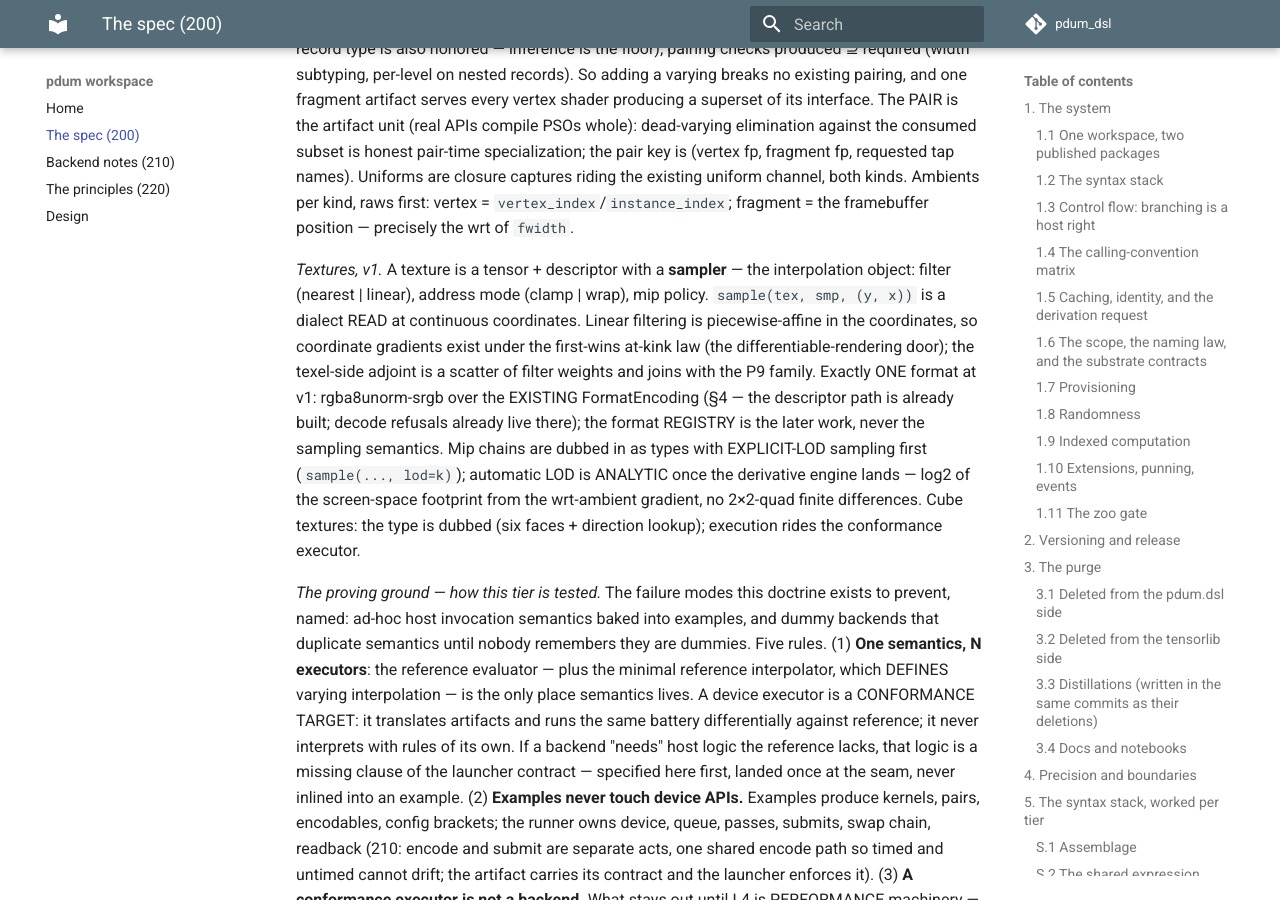
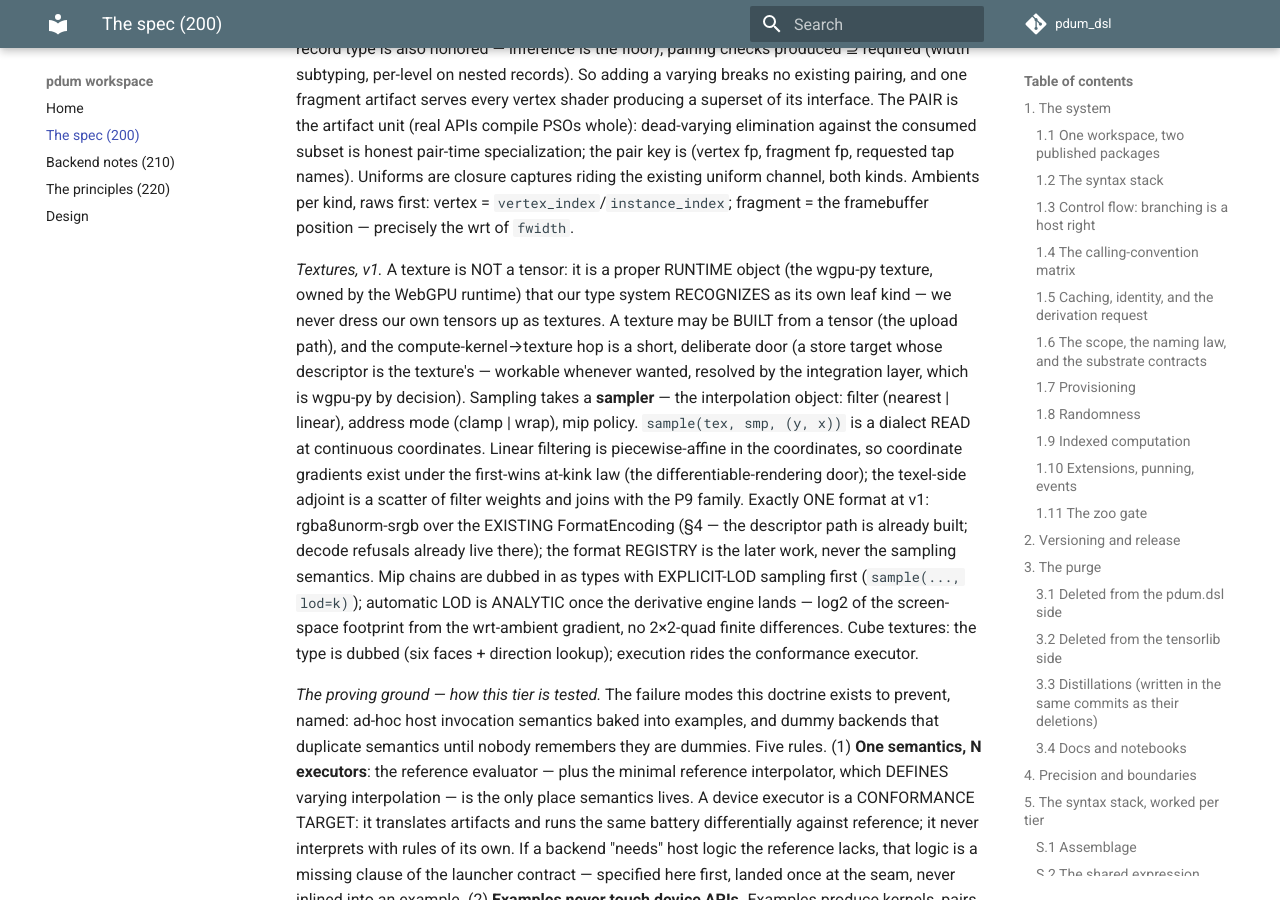
Before and after one commit to habemus-papadum/pdum_dsl, an MkDocs documentation site: the page built from docs/design/200_the-spec.md, in a window 1280 px wide and 900 px high, scrolled down 20757 px. Built offline with MkDocs 1.6.1 and Material for MkDocs 9.7.7, drawn with Linux system fonts in a browser that asks for light colours; comment, search, counter and statistics services are not loaded.

Commit message:
S.4: a texture is a runtime object our types recognize — never a tensor
Owner correction folded in: textures are proper wgpu-py runtime objects
recognized by the type system as their own leaf kind; a texture may be
BUILT from a tensor (the upload door), and the compute-kernel→texture
hop is a short deliberate door resolved by the integration layer
(wgpu-py by decision). We never dress our own tensors up as textures.

Co-Authored-By: Claude Fable 5 <noreply@anthropic.com>
Claude-Session: https://claude.ai/code/session_01R3fb1TG8xEXk6AXPYP6TSz

```diff
--- a/docs/design/200_the-spec.md
+++ b/docs/design/200_the-spec.md
@@ -1041,10 +1041,17 @@ existing uniform channel, both kinds. Ambients per kind, raws first:
 vertex = `vertex_index`/`instance_index`; fragment = the framebuffer
 position — precisely the wrt of `fwidth`.
 
-*Textures, v1.* A texture is a tensor + descriptor with a **sampler**
-— the interpolation object: filter (nearest | linear), address mode
-(clamp | wrap), mip policy. `sample(tex, smp, (y, x))` is a dialect
-READ at continuous coordinates. Linear filtering is piecewise-affine
+*Textures, v1.* A texture is NOT a tensor: it is a proper RUNTIME
+object (the wgpu-py texture, owned by the WebGPU runtime) that our
+type system RECOGNIZES as its own leaf kind — we never dress our own
+tensors up as textures. A texture may be BUILT from a tensor (the
+upload path), and the compute-kernel→texture hop is a short, deliberate
+door (a store target whose descriptor is the texture's — workable
+whenever wanted, resolved by the integration layer, which is wgpu-py by
+decision). Sampling takes a **sampler** — the interpolation object:
+filter (nearest | linear), address mode (clamp | wrap), mip policy.
+`sample(tex, smp, (y, x))` is a dialect READ at continuous
+coordinates. Linear filtering is piecewise-affine
 in the coordinates, so coordinate gradients exist under the first-wins
 at-kink law (the differentiable-rendering door); the texel-side
 adjoint is a scatter of filter weights and joins with the P9 family.
```
